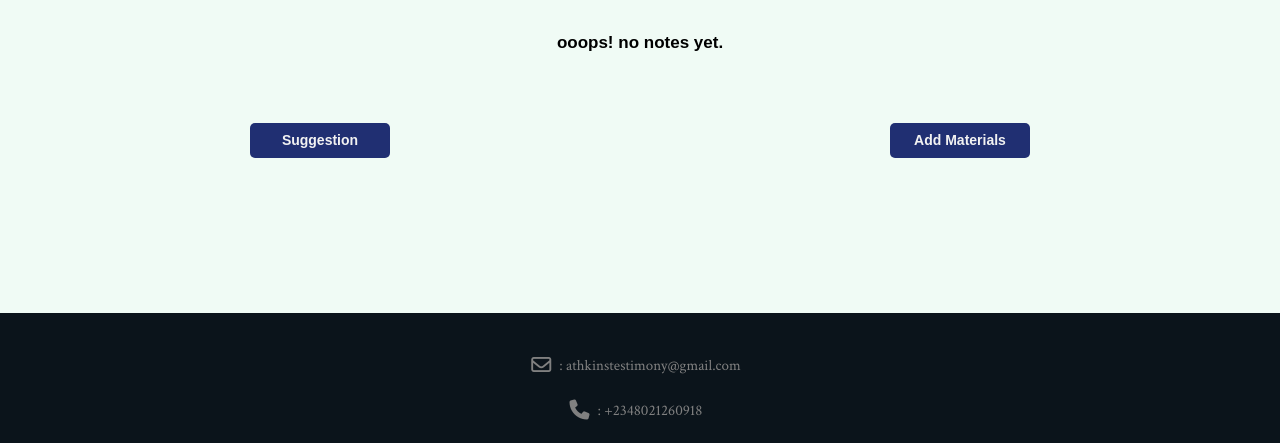
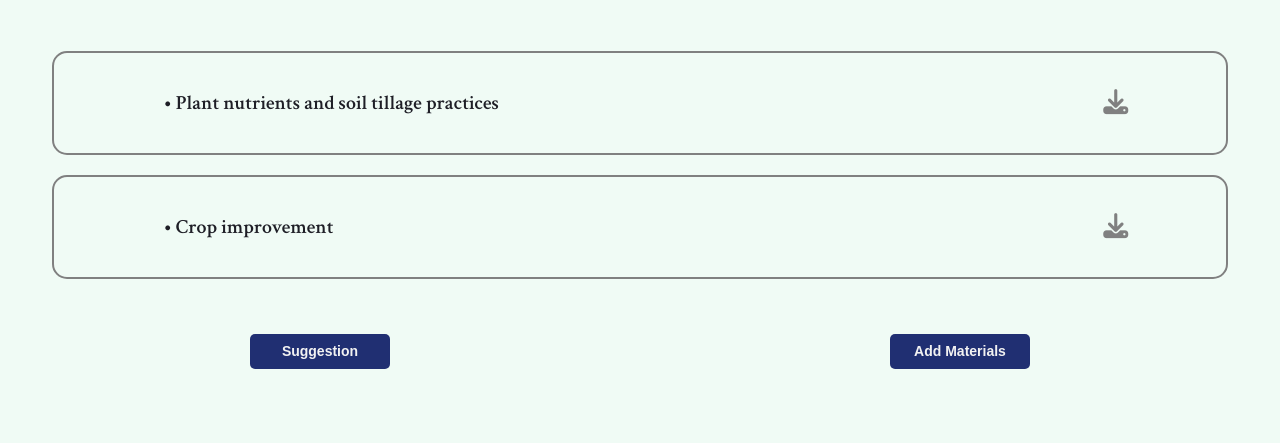
Before and after one commit to Alivexem/schoolNotes, a plain HTML site: page princp.html in a window 1280 px wide. Shown: the part 152-595 px from the top of the page. Drawn offline with Linux system fonts and the light colour scheme; a web font is replaced by a local one.

Commit message:
Update princp.html

```diff
--- a/princp.html
+++ b/princp.html
@@ -1,8 +1,6 @@
 <!DOCTYPE html>
 <Html lang="en">
     <meta charset="UTF-8">
-
-    <meta name="viewport" content="width=device-width, initial-scale=1.0">
      <head>
          <title> One Family Class Notes </title>
      </head>
@@ -33,12 +31,29 @@
             </div>
         </div>
 
-         <div style="display: flex; justify-content: center; margin-top: 100px; align-items: center;">
+         <div style="display: flex; margin-top: 100px; justify-content: center; align-items: center;">
              <i style="margin-right: 7px; padding: 5px;" class="fa-regular fa-address-card"></i>
              <h2>Principles of Crop Production</h2>
          </div>
 
-         <h3 style="text-align: center; margin-bottom: 70px;"> ooops! no notes yet.</h3>
+           <section style="margin-top: 35px;" id="material">
+
+             <div class="lists">
+             <div style="word-wrap: break-word; width: 75%;">
+                 <p class="lisText">• Plant nutrients and soil tillage practices</p>
+                 </div>
+
+
+              <a href="plant_nutrients.docx" download="plant_nutrients.docx"><i style=" font-size: 25px;" class="fa-solid fa-download"></i></a>
+         </div>
+         <div class="lists">
+             <div style="word-wrap: break-word; width: 75%;">
+                 <p class="lisText">• Crop improvement </p>
+                 </div>
+
+              <a href="crop_improvement.docx" download="crop_improvement.docx"><i style=" font-size: 25px;" class="fa-solid fa-download"></i></a>
+         </div>
+         </section>
 
          <div id="buts">
              <a href="https://wa.link/90vuec"><button class="btn"> Suggestion </button></a>
```
